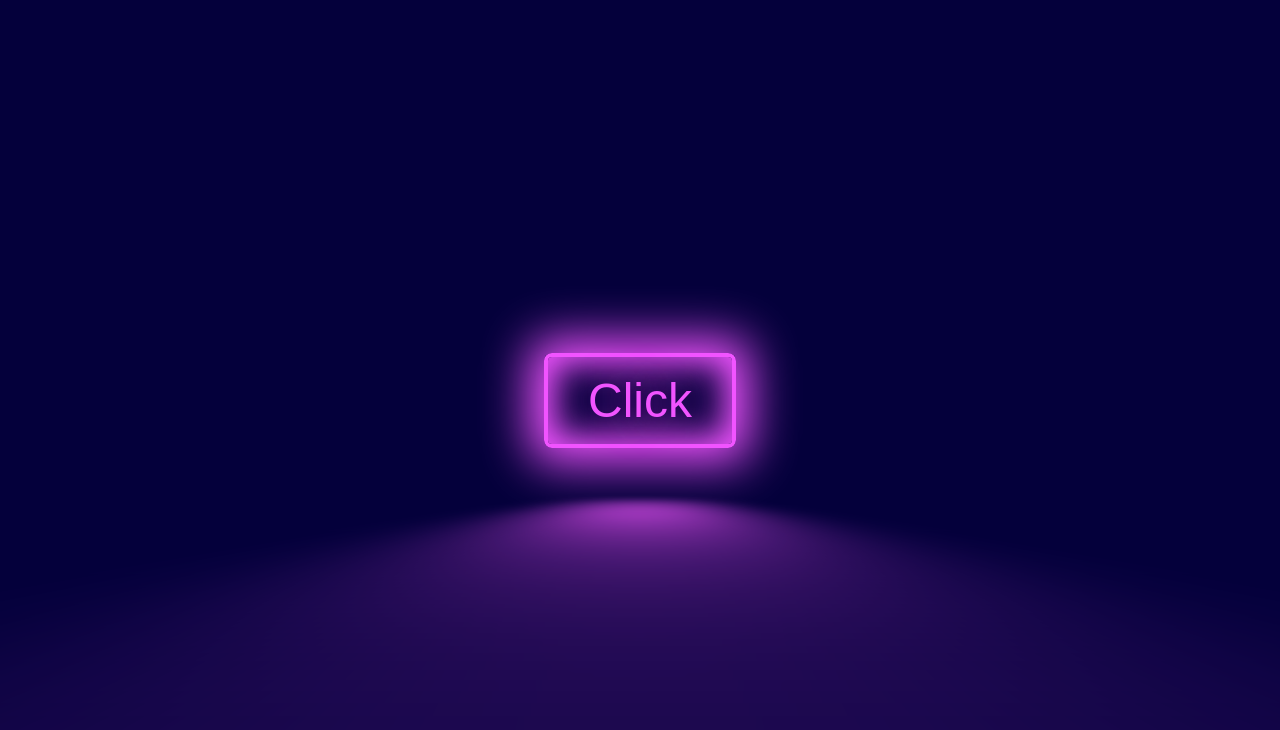
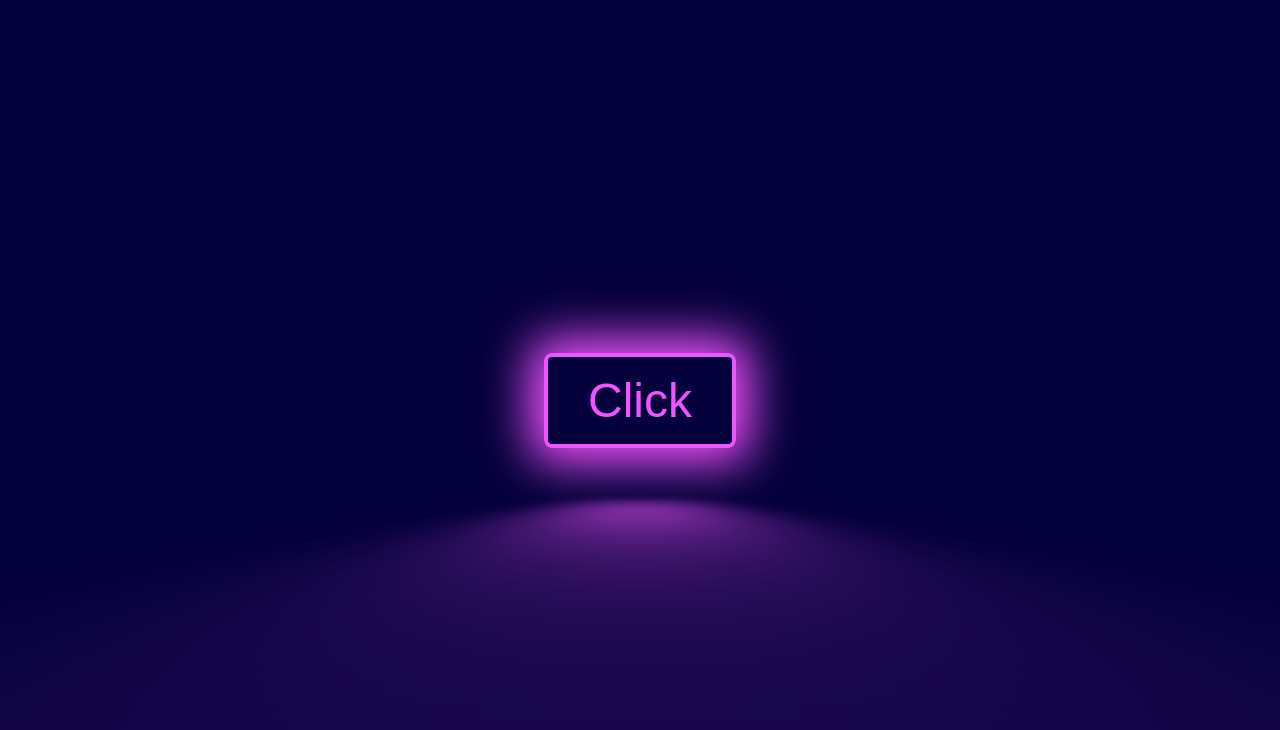
Before and after one commit to vitor2806/neon-button, a plain HTML site: page index.html in a window 1280 px wide. In both pictures the pointer is over the link "Click". Drawn offline with Linux system fonts and the light colour scheme.

Commit message:
add hover property

```diff
--- a/style.css
+++ b/style.css
@@ -35,3 +35,14 @@ a::before {
     height: 100%;
     filter: blur(1em);
 }
+
+a:focus,
+a:hover {
+    text-shadow: none;
+    box-shadow: 0 0 3rem .3em rgb(241, 84, 255);
+}
+
+a:focus::before,
+a:hover::before {
+    opacity: 0.8;
+}
```
